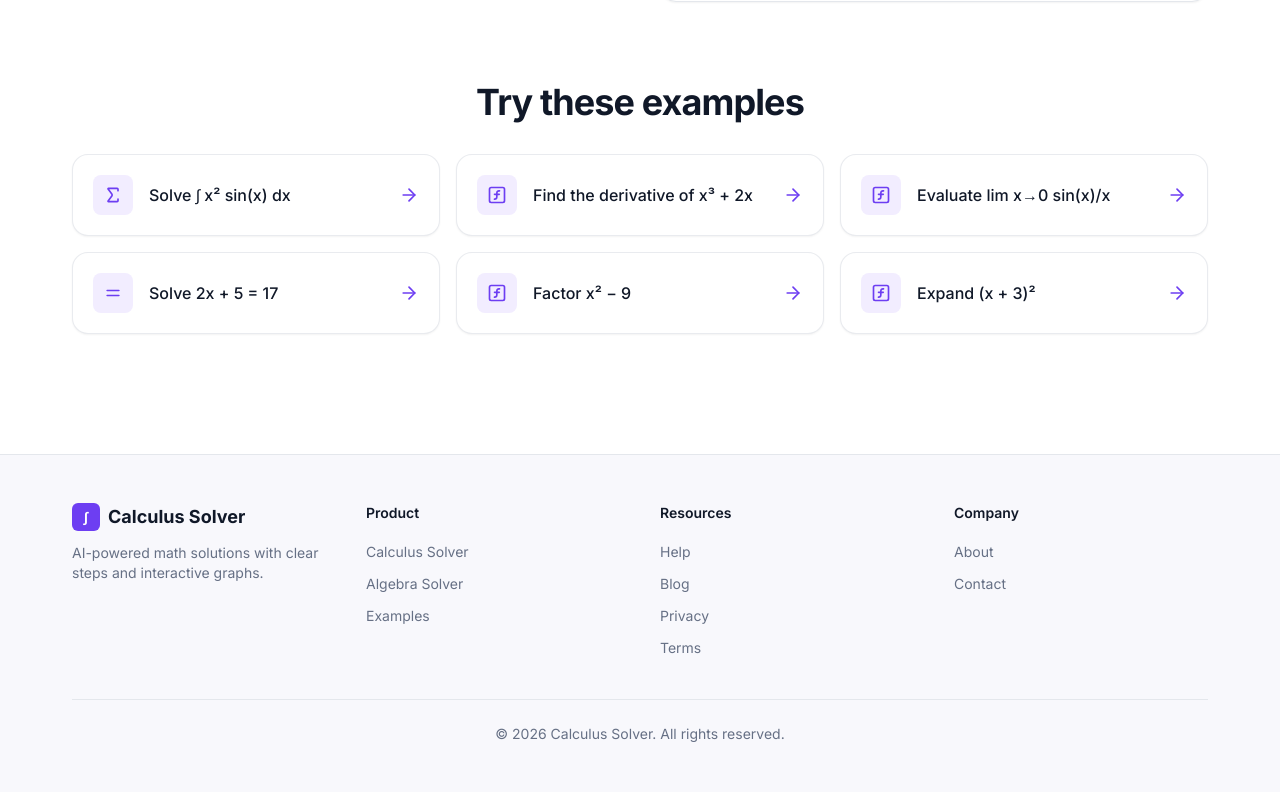
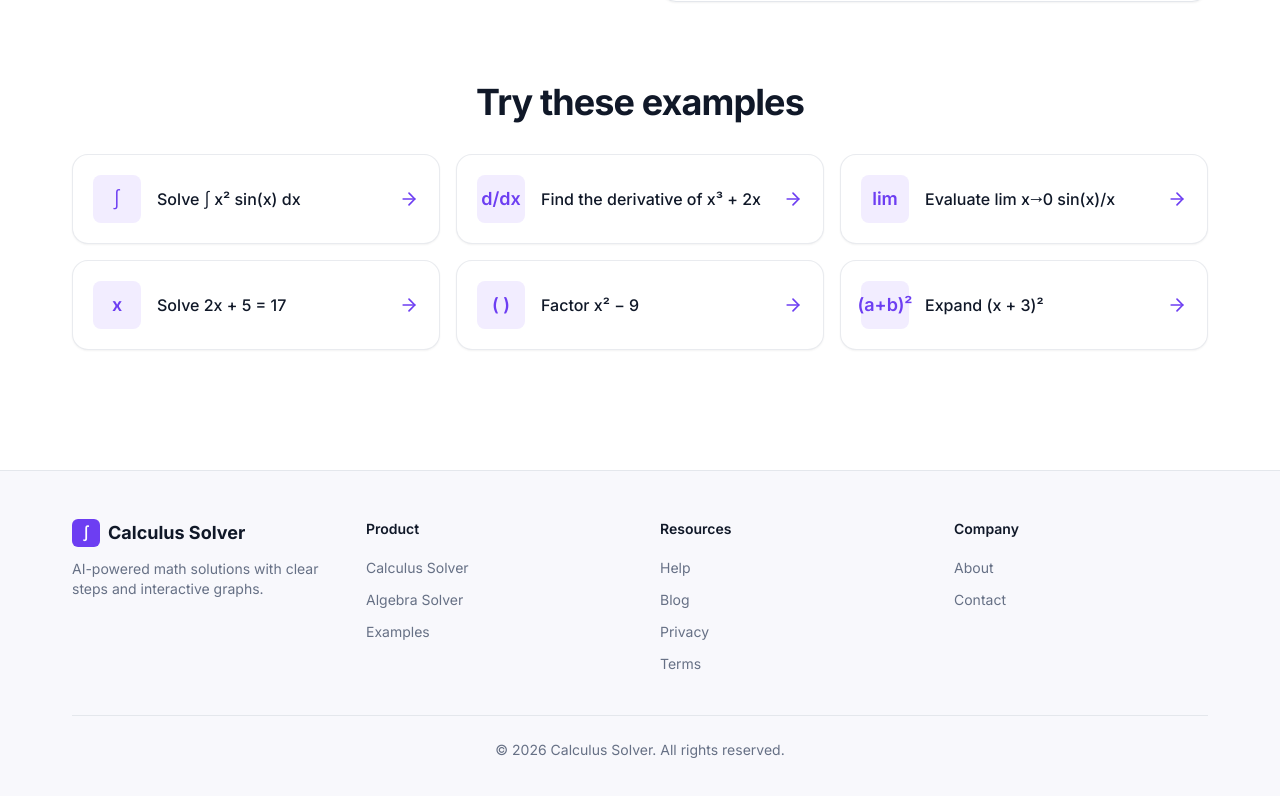
Before and after one commit to heatsing/CalculusSolver, a Next.js app: page / in a window 1280 px wide. Shown: the part 1802-2598 px from the top of the page. Built offline with nearby package versions, Linux system fonts and the light colour scheme.

Commit message:
Fix math symbol rendering: load Inter and Noto Sans Math from Google Fonts, add example symbols

```diff
--- a/app/examples/page.tsx
+++ b/app/examples/page.tsx
@@ -87,8 +87,13 @@ export default function ExamplesPage(): React.JSX.Element {
                 </div>
                 <p className="text-base font-medium text-heading">{example.problem}</p>
               </div>
-              <div className="mt-4 flex items-center gap-2 text-sm font-semibold text-primary">
-                Try this problem <ArrowRight className="h-4 w-4 transition-transform group-hover:translate-x-1" />
+              <div className="mt-4 flex items-center justify-between">
+                <span className="flex h-8 w-8 items-center justify-center rounded-lg bg-primary-soft text-sm font-semibold text-primary">
+                  {example.symbol}
+                </span>
+                <div className="flex items-center gap-2 text-sm font-semibold text-primary">
+                  Try this problem <ArrowRight className="h-4 w-4 transition-transform group-hover:translate-x-1" />
+                </div>
               </div>
             </a>
           ))}
--- a/app/globals.css
+++ b/app/globals.css
@@ -5,8 +5,8 @@
 @import "katex/dist/katex.min.css";
 
 :root {
-  --font-geist-sans: "Geist", "Inter", system-ui, sans-serif;
-  --font-geist-mono: "Geist Mono", ui-monospace, SFMono-Regular, monospace;
+  --font-sans: "Inter", "Noto Sans Math", system-ui, sans-serif;
+  --font-mono: "Geist Mono", ui-monospace, SFMono-Regular, monospace;
 }
 
 @layer base {
@@ -15,7 +15,7 @@
   }
   body {
     @apply bg-background text-heading antialiased;
-    font-family: var(--font-geist-sans);
+    font-family: var(--font-sans);
   }
 }
 
--- a/app/layout.tsx
+++ b/app/layout.tsx
@@ -1,13 +1,6 @@
 import type { Metadata, Viewport } from "next";
-import { Inter } from "next/font/google";
 import Script from "next/script";
 import "./globals.css";
-
-const inter = Inter({
-  subsets: ["latin"],
-  display: "swap",
-  variable: "--font-inter"
-});
 
 const appUrl = process.env.NEXT_PUBLIC_APP_URL ?? "http://localhost:3000";
 
@@ -52,8 +45,14 @@ export default function RootLayout({
   children
 }: Readonly<{ children: React.ReactNode }>): React.JSX.Element {
   return (
-    <html lang="en" className={inter.variable}>
+    <html lang="en">
       <head>
+        <link rel="preconnect" href="https://fonts.googleapis.com" />
+        <link rel="preconnect" href="https://fonts.gstatic.com" crossOrigin="anonymous" />
+        <link
+          href="https://fonts.googleapis.com/css2?family=Inter:wght@400;500;600;700&family=Noto+Sans+Math&display=swap"
+          rel="stylesheet"
+        />
         <Script
           defer
           src="https://cloud.umami.is/script.js"
--- a/components/marketing/example-grid.tsx
+++ b/components/marketing/example-grid.tsx
@@ -1,41 +1,27 @@
-import { ArrowRight, FunctionSquare, Sigma, Equal } from "lucide-react";
+import { ArrowRight } from "lucide-react";
 import { Card, CardContent } from "@/components/ui/card";
 import { homeExamples } from "@/data/examples";
-
-const operationIcons: Record<string, React.ElementType> = {
-  integral: Sigma,
-  derivative: FunctionSquare,
-  limit: FunctionSquare,
-  solve_equation: Equal,
-  factor: FunctionSquare,
-  simplify: FunctionSquare,
-  expand: FunctionSquare,
-  graph: FunctionSquare
-};
 
 export function ExampleGrid(): React.JSX.Element {
   return (
     <section className="mt-20 pb-10">
       <h2 className="text-center text-3xl font-bold tracking-tight text-heading sm:text-4xl">Try these examples</h2>
       <div className="mt-8 grid gap-4 sm:grid-cols-2 lg:grid-cols-3">
-        {homeExamples.map((example) => {
-          const Icon = operationIcons[example.operation] ?? FunctionSquare;
-          return (
+        {homeExamples.map((example) => (
           <a
             key={example.id}
             href={`/?example=${example.id}`}
             className="group flex items-center gap-4 rounded-card border border-border/80 bg-white p-5 shadow-sm transition-shadow hover:shadow-md"
           >
-              <div className="flex h-10 w-10 shrink-0 items-center justify-center rounded-lg bg-primary-soft text-primary">
-                <Icon className="h-5 w-5" />
+            <div className="flex h-12 w-12 shrink-0 items-center justify-center rounded-lg bg-primary-soft text-lg font-semibold text-primary">
+              {example.symbol}
             </div>
             <CardContent className="flex-1 p-0">
               <p className="font-medium text-heading">{example.problem}</p>
             </CardContent>
             <ArrowRight className="h-5 w-5 shrink-0 text-primary transition-transform group-hover:translate-x-1" />
           </a>
-          );
-        })}
+        ))}
       </div>
     </section>
   );
--- a/data/examples.ts
+++ b/data/examples.ts
@@ -6,6 +6,7 @@ export type Example = {
   category: Exclude<ExampleCategory, "All">;
   difficulty: Difficulty;
   problem: string;
+  symbol: string;
   operation: string;
 };
 
@@ -15,6 +16,7 @@ export const examplesData: Example[] = [
     category: "Integrals",
     difficulty: "Advanced",
     problem: "Solve ∫ x² sin(x) dx",
+    symbol: "∫",
     operation: "integral"
   },
   {
@@ -22,6 +24,7 @@ export const examplesData: Example[] = [
     category: "Derivatives",
     difficulty: "Easy",
     problem: "Find the derivative of x³ + 2x",
+    symbol: "d/dx",
     operation: "derivative"
   },
   {
@@ -29,6 +32,7 @@ export const examplesData: Example[] = [
     category: "Limits",
     difficulty: "Medium",
     problem: "Evaluate lim x→0 sin(x)/x",
+    symbol: "lim",
     operation: "limit"
   },
   {
@@ -36,6 +40,7 @@ export const examplesData: Example[] = [
     category: "Algebra",
     difficulty: "Easy",
     problem: "Solve 2x + 5 = 17",
+    symbol: "x",
     operation: "solve_equation"
   },
   {
@@ -43,6 +48,7 @@ export const examplesData: Example[] = [
     category: "Algebra",
     difficulty: "Easy",
     problem: "Factor x² − 9",
+    symbol: "( )",
     operation: "factor"
   },
   {
@@ -50,6 +56,7 @@ export const examplesData: Example[] = [
     category: "Algebra",
     difficulty: "Easy",
     problem: "Expand (x + 3)²",
+    symbol: "(a+b)²",
     operation: "expand"
   },
   {
@@ -57,6 +64,7 @@ export const examplesData: Example[] = [
     category: "Algebra",
     difficulty: "Medium",
     problem: "Simplify (x² − 1)/(x − 1)",
+    symbol: "÷",
     operation: "simplify"
   },
   {
@@ -64,6 +72,7 @@ export const examplesData: Example[] = [
     category: "Graphs",
     difficulty: "Easy",
     problem: "Graph y = x² − 4x + 3",
+    symbol: "ƒ",
     operation: "graph"
   },
   {
@@ -71,6 +80,7 @@ export const examplesData: Example[] = [
     category: "Integrals",
     difficulty: "Medium",
     problem: "∫₀¹ x² dx",
+    symbol: "∫",
     operation: "integral"
   },
   {
@@ -78,6 +88,7 @@ export const examplesData: Example[] = [
     category: "Algebra",
     difficulty: "Medium",
     problem: "Solve x² − 5x + 6 = 0",
+    symbol: "x",
     operation: "solve_equation"
   },
   {
@@ -85,6 +96,7 @@ export const examplesData: Example[] = [
     category: "Derivatives",
     difficulty: "Medium",
     problem: "d²/dx² (x⁴)",
+    symbol: "d²/dx²",
     operation: "derivative"
   },
   {
@@ -92,6 +104,7 @@ export const examplesData: Example[] = [
     category: "Algebra",
     difficulty: "Medium",
     problem: "Solve x + y = 5 and x − y = 1",
+    symbol: "{ }",
     operation: "solve_system"
   }
 ];
--- a/tailwind.config.ts
+++ b/tailwind.config.ts
@@ -37,8 +37,8 @@ const config: Config = {
         "solver-input": "920px"
       },
       fontFamily: {
-        sans: ["var(--font-geist-sans)", "Inter", "system-ui", "sans-serif"],
-        mono: ["var(--font-geist-mono)", "ui-monospace", "SFMono-Regular", "monospace"]
+        sans: ["Inter", "Noto Sans Math", "system-ui", "sans-serif"],
+        mono: ["ui-monospace", "SFMono-Regular", "monospace"]
       },
       keyframes: {
         shimmer: {
```
Also changed, not shown: 1 other file (tests, documents, lock files or other folders). Lines whose indentation alone changed are shown as unchanged.
